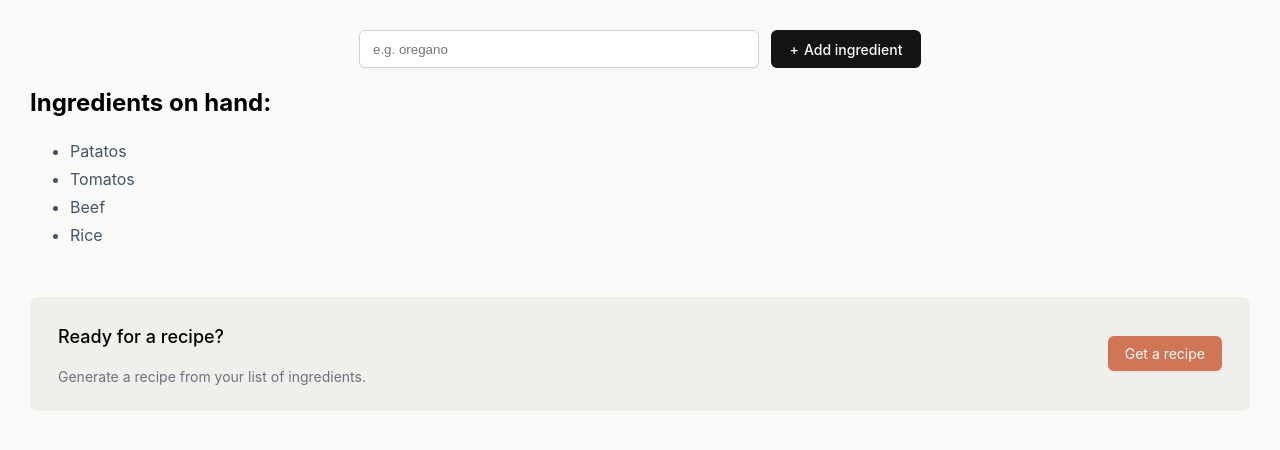
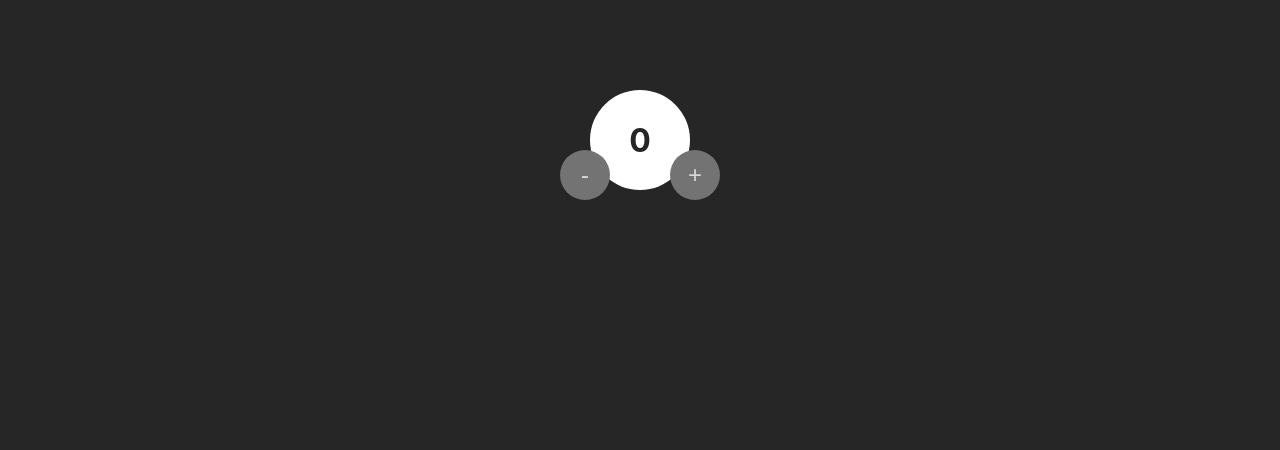
Before and after one commit to mourice-dev/Scrimba-app-typescript-React, a React (Vite) app: page / in a window 1280 px wide. Shown: the top 450 px of the page. Built offline with nearby package versions, Linux system fonts and the light colour scheme.

Commit message:
Add Counting component and integrate Count display; refactor Forms and User components

```diff
--- /dev/null
+++ b/components/Count.tsx
@@ -0,0 +1,7 @@
+import Counting from "./Counting"
+
+export default function Count(props) {
+    return (
+        <h2 className="count">{props.number}</h2>
+    )
+}
--- /dev/null
+++ b/components/Counting.tsx
@@ -0,0 +1,36 @@
+import React from "react";
+import Count from "./Count";
+
+export default function Counting(){
+
+    const [counts, setCount] = React.useState(0)
+
+    function subtract() {
+        setCount(previousCount => previousCount - 1);
+    }
+     function add() {
+        setCount(previousCount => previousCount + 1);
+    }
+
+    return (<>
+                <main className="container">
+            <div className="counter">
+                <button
+                    className="minus"
+                    onClick={subtract}
+                    aria-label="Decrease count"
+                >-</button>
+
+                <Count number={counts}/>
+
+                <button
+                    className="plus"
+                    onClick={add}
+                    aria-label="Increase count"
+                >+</button>
+            </div>
+        </main>
+        </>
+
+    )
+}
--- a/components/Forms.tsx
+++ b/components/Forms.tsx
@@ -6,7 +6,7 @@
 export default function Forms() {
 
 
-  function signUp(formData) {
+  function signUp(formData: FormData) {
     const email = formData.get("email");
     const password = formData.get("password");
     const employmentStatus = formData.get("employmentStatus");
--- a/index.css
+++ b/index.css
@@ -175,3 +175,67 @@ ul.ingredients-list > li {
 .suggested-recipe-container ul li, .suggested-recipe-container ol li {
     margin-bottom: 8px;
 }
+* {
+    box-sizing: border-box;
+}
+
+body {
+    margin: 0;
+    font-family: 'Inter', sans-serif;
+    background-color: #262626;
+    color: #D9D9D9;
+    padding: 20px;
+    display: flex;
+    justify-content: center;
+    align-items: center;
+}
+
+.container {
+    display: flex;
+    flex-direction: column;
+}
+
+.counter {
+    display: flex;
+    align-items: flex-end;
+    align-self: center;
+    margin-top: 40px;
+}
+
+.counter > button {
+    height: 50px;
+    width: 50px;
+    border-radius: 50%;
+    border: none;
+    cursor: pointer;
+    background-color: #737373;
+    color: #D9D9D9;
+    font-size: 1.5rem;
+}
+
+.counter > button:hover {
+    background-color: #404040;
+    color: #D9D9D9;
+}
+
+.count {
+    background-color: white;
+    height: 100px;
+    width: 100px;
+    border-radius: 50%;
+    display: flex;
+    justify-content: center;
+    align-items: center;
+    color: #262626;
+    margin-block: 0 10px;
+    font-size: 2rem;
+}
+
+.plus {
+    margin-left: -20px;
+}
+
+.minus {
+    margin-right: -20px;
+    z-index: 1;
+}
--- a/src/index.css
+++ b/src/index.css
@@ -242,3 +242,67 @@ ul.ingredients-list > li {
 .suggested-recipe-container ul li, .suggested-recipe-container ol li {
     margin-bottom: 8px;
 }
+* {
+    box-sizing: border-box;
+}
+
+body {
+    margin: 0;
+    font-family: 'Inter', sans-serif;
+    background-color: #262626;
+    color: #D9D9D9;
+    padding: 20px;
+    display: flex;
+    justify-content: center;
+    align-items: center;
+}
+
+.container {
+    display: flex;
+    flex-direction: column;
+}
+
+.counter {
+    display: flex;
+    align-items: flex-end;
+    align-self: center;
+    margin-top: 40px;
+}
+
+.counter > button {
+    height: 50px;
+    width: 50px;
+    border-radius: 50%;
+    border: none;
+    cursor: pointer;
+    background-color: #737373;
+    color: #D9D9D9;
+    font-size: 1.5rem;
+}
+
+.counter > button:hover {
+    background-color: #404040;
+    color: #D9D9D9;
+}
+
+.count {
+    background-color: white;
+    height: 100px;
+    width: 100px;
+    border-radius: 50%;
+    display: flex;
+    justify-content: center;
+    align-items: center;
+    color: #262626;
+    margin-block: 0 10px;
+    font-size: 2rem;
+}
+
+.plus {
+    margin-left: -20px;
+}
+
+.minus {
+    margin-right: -20px;
+    z-index: 1;
+}
--- a/src/main.tsx
+++ b/src/main.tsx
@@ -5,13 +5,14 @@ import { createRoot } from "react-dom/client";
 import "./index.css";
 // import Header from "../components/Header";
 // import List from "../components/List";
-import Mains from "../components/Mains";
+// import Mains from "../components/Mains";
 // import User from "../components/User";
 // import Forms from "../components/Forms";
+import Counting from "../components/Counting";
 
 createRoot(document.getElementById("root")!).render(
   <StrictMode>
 
-    < Mains />
+    < Counting />
   </StrictMode>,
 );
```
Also changed, not shown: components/Star.tsx (added, +16 -0 lines), components/User.tsx (+2 -14 lines).
